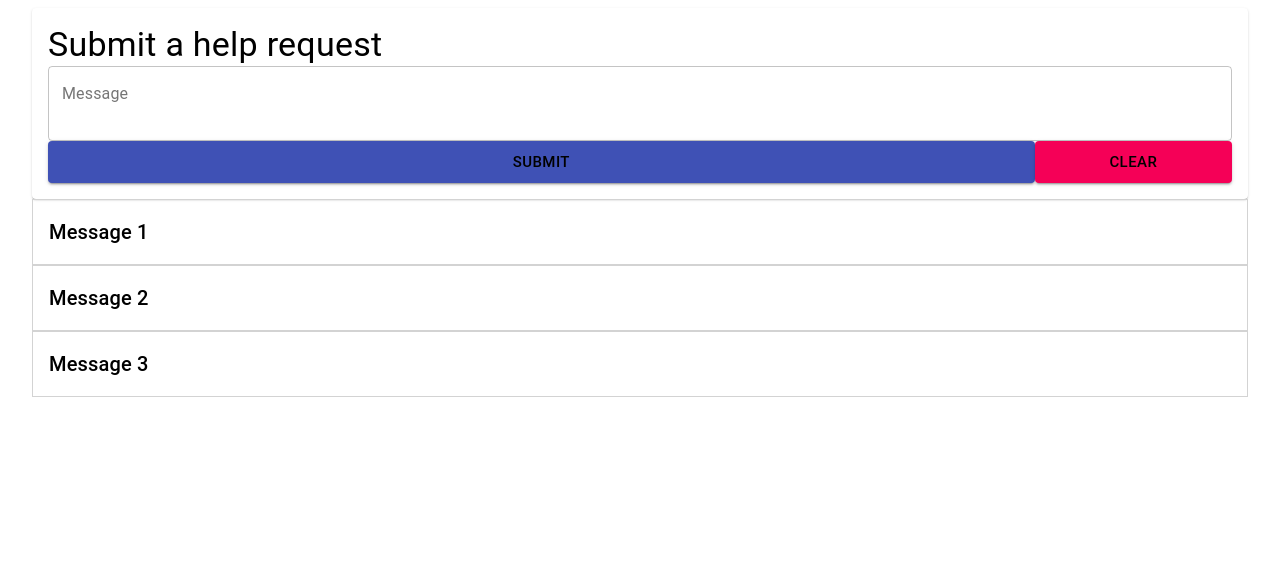
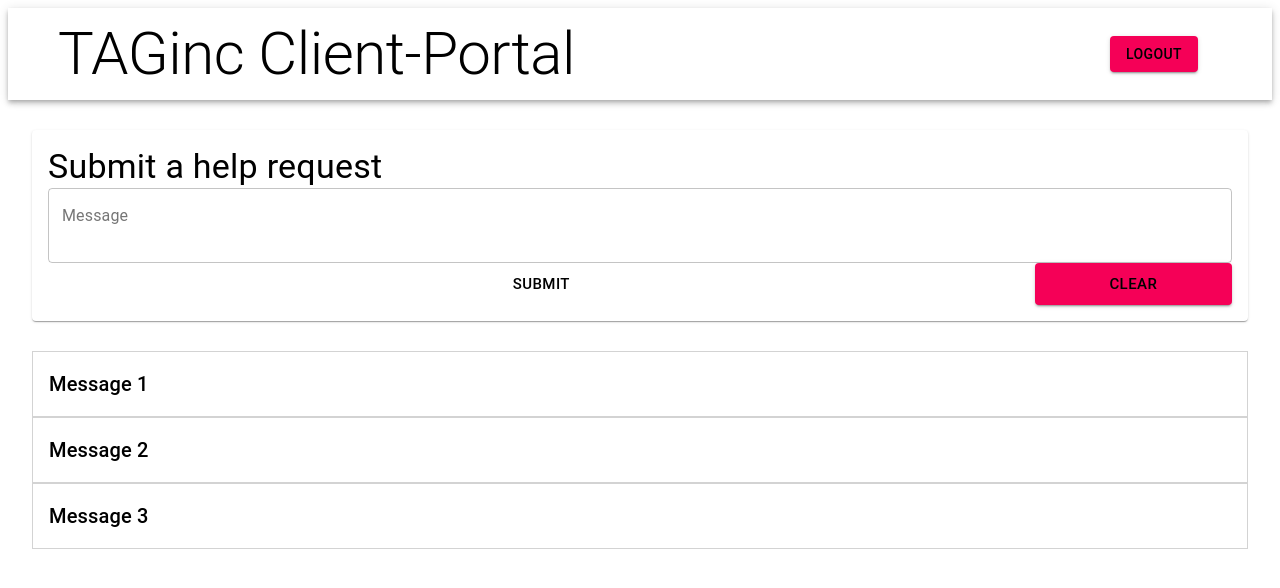
Before and after one commit to mtseveryn/TAGinc-client-portal, a React app: page / in a window 1280 px wide. Shown: the top 588 px of the page. Built offline with nearby package versions, Linux system fonts and the light colour scheme.

Commit message:
more ui changes

```diff
--- a/client/App.js
+++ b/client/App.js
@@ -1,10 +1,12 @@
 import React from 'react';
 import './assets/styles.css';
 import ClientPage from './components/ClientPage/clientPage';
+import Header from './components/Header/Header';
 
 const App = () => {
 	return (
 		<>
+			<Header/>
 			<ClientPage />
 		</>
 	);
--- a/client/components/ClientPage/clientPage.jsx
+++ b/client/components/ClientPage/clientPage.jsx
@@ -74,7 +74,7 @@ const ClientPage = () => {
 
 	return (
 		<>
-			<Container className={classes.container} maxWidth='lg'>
+			<Container className={classes.container} maxWidth='xl'>
 				<Paper className={classes.paper}>
 					<form onSubmit={handleSubmit}>
 						<Typography variant='h4'>Submit a help request</Typography>
@@ -94,7 +94,7 @@ const ClientPage = () => {
 							<Grid item xs={10}>
 								<Button
 									type='submit'
-									variant='contained'
+									variant='text'
 									size='large'
 									fullWidth
 									color='primary'
--- a/client/components/ClientPage/styles.js
+++ b/client/components/ClientPage/styles.js
@@ -2,6 +2,10 @@ import { grey } from '@material-ui/core/colors';
 import { makeStyles } from '@material-ui/core/styles';
 
 export default makeStyles((theme) => ({
+	container: {
+		margin: '30px 0',
+		justifyContent: 'center'
+	},
 	paper: {
 		padding: theme.spacing(2),
 	},
--- a/client/components/Header/Header.js
+++ b/client/components/Header/Header.js
@@ -1,10 +1,45 @@
 import React from 'react'
+import { Link } from "react-router-dom";
+import {
+  AppBar,
+  Typography,
+  Toolbar,
+  Button,
+  Avatar,
+  Dialog,
+} from "@material-ui/core";
+import useStyles from "./styles";
 
 const Header = () => {
+
+  const classes = useStyles();
+
+  const logout = ()=>{}
+
   return (
-    <div>
-
-    </div>
+    <AppBar className={classes.appBar} position='sticky' color='inherit'>
+      <div className={classes.brandContainer}>
+        <Typography
+          // component={Link}
+          // to="/"
+          className={classes.heading}
+          variant="h2"
+          align="center"
+        >
+          TAGinc Client-Portal
+        </Typography>
+        {/* <img src={logo} alt="logo" height="60" /> */}
+      </div>
+      <Toolbar className={classes.toolbar}>
+      <Button
+              variant="contained"
+              color="secondary"
+              onClick={logout}
+            >
+              Logout
+            </Button>
+      </Toolbar>
+    </AppBar>
   )
 }
 
--- a/client/components/Header/styles.js
+++ b/client/components/Header/styles.js
@@ -0,0 +1,22 @@
+import { makeStyles } from '@material-ui/core/styles';
+
+export default makeStyles((theme) => ({
+  appBar: {
+    // borderRadius: 15,
+    // margin: '30px 0',
+    display: 'flex',
+    flexDirection: 'row',
+    justifyContent: 'space-between',
+    alignItems: 'center',
+    padding: '10px 50px',
+  },
+  brandContainer: {
+    display: 'flex',
+    alignItems: 'center',
+  },
+  toolbar: {
+    display: 'flex',
+    justifyContent: 'flex-end',
+    width: '400px',
+  },
+}));
```
